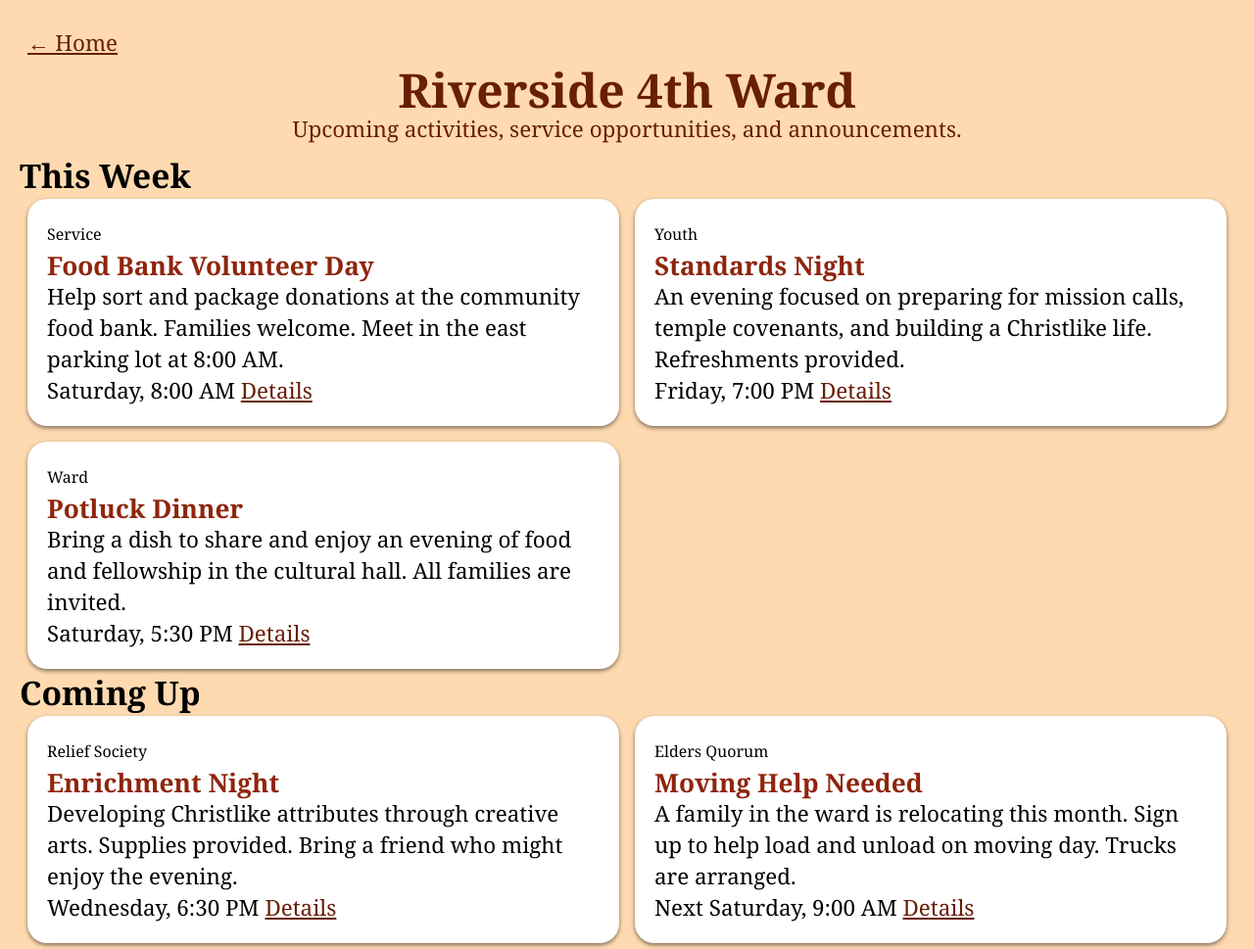
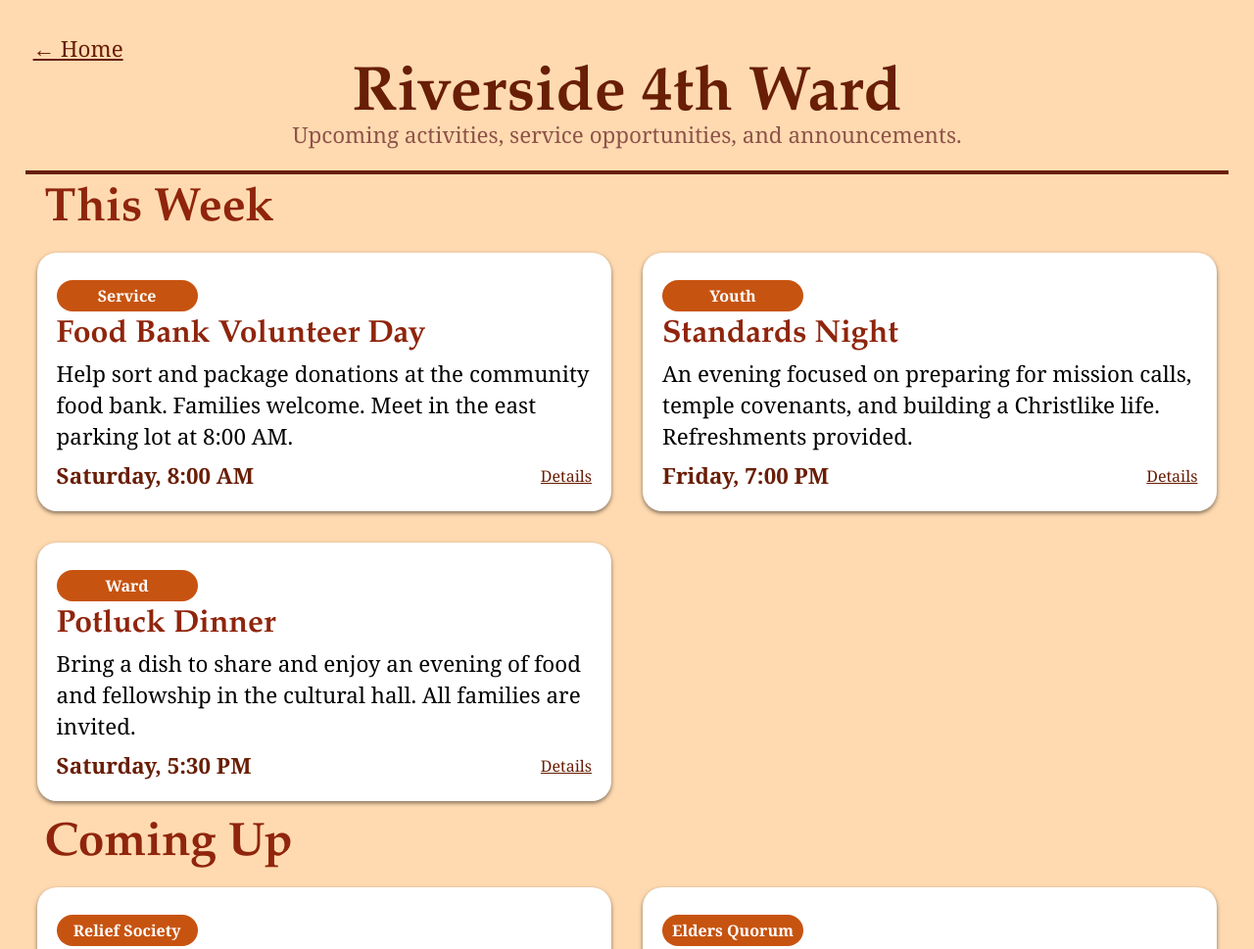
Before and after one commit to Joshwalks7/wdd331-portfolio, a plain HTML site: page unit-1/custom-properties/index.html in a window 1280 px wide. Shown: the top 969 px of the page at 98% size. Drawn offline with Linux system fonts and the light colour scheme.

Commit message:
add custom properties and nesting assignment

```diff
--- a/unit-1/custom-properties/styles.css
+++ b/unit-1/custom-properties/styles.css
@@ -10,23 +10,27 @@
     --color-bg: #ffdab0;
     --card-color-bg: #fff;
     --color-primary: #8F250C;
-    --accent-dark: #691E06;
-    --accent-light: #CA5310;
+    --color-secondary-accent: #691E06;
+    --color-accent-hover: #c75310;
     --color-text: #000;
     /* Spacing: at least sm, md, lg */
     --space-sm: .5rem;
     --space-md: 1.25rem;
     --space-lg: 2rem;
+    --card-columns-sm: 1fr;
+    --card-columns-md: 1fr 1fr;
     /* Typography: font family, base size */
     --font-heading: Garamond, Arial, sans-serif;
     --font-normal-content: Georgia, Arial, sans-serif;
     --font-size-sm: 1rem;
-    --font-size-md: 4vw;
+    --font-size-md: 1.5rem;
     --font-size-lg: 2rem;
     --font-size-xl: 3rem;
+    --font-size-xxl: 4rem;
     /* Borders: radius */
     --border-radius: 20px;
     --card-shadow: 0 2px 4px rgb(0,0,0,0.5);
+    --border-lines: 4px solid var(--color-secondary-accent);
 }
 
 /* ========================================
@@ -53,14 +57,14 @@ body {
     font-family: var(--font-normal-content);
     color: var(--color-text);
     line-height: var(--space-lg);
-    padding: clamp(var(--space-sm), var(--space-md), var(--space-lg));
-    font-size: clamp(var(--font-size-sm), var(--font-size-md), 1.4rem);
+    padding: clamp(var(--space-sm), 2vw, var(--space-lg));
+    font-size: clamp(var(--font-size-sm), 4vw, 1.4rem);
     a {
         /* link color from tokens */
-        color: var(--accent-dark);
+        color: var(--color-secondary-accent);
         &:hover {
             /* hover color from tokens */
-            color: var(--accent-light);
+            color: var(--color-accent-hover);
         }
     }
 }
@@ -84,17 +88,20 @@ body {
     /* text alignment, margin, padding */
     /* Use clamp() for the h1 font size. */
     text-align: center;
-    margin: 0 auto 15px;
-    color: var(--accent-dark);
-    padding: 0;
+    margin: 0 auto var(--space-md);
+    color: var(--color-secondary-accent);
+    padding: 0 0 var(--space-md);
+    border-bottom: var(--border-lines);
     h1 {
         /* fluid font size */
-        font-size: clamp(var(--font-size-lg), 8vw, var(--font-size-xl));
-        padding-bottom: var(--space-sm);
+        font-size: clamp(var(--font-size-xl), 11vw, var(--font-size-xxl));
+        font-family: var(--font-heading);
     }
 
     p {
         /* muted text color, spacing */
+        padding-top: var(--space-sm);
+        color: color-mix(in oklch, var(--color-primary) 55%, gray);
     }
 }
 
@@ -105,8 +112,13 @@ body {
    ======================================== */
 .card-group {
     /* margin-bottom using a token */
+    margin-bottom: var(--space-md);
     h2 {
         /* section heading styles */
+        font-family: var(--font-heading);
+        color: var(--color-primary);
+        font-size: clamp(var(--font-size-lg), 10vw, var(--font-size-xl));
+        padding-left: var(--space-md);
     }
 }
 
@@ -118,11 +130,13 @@ body {
 .cards {
     /* display, gap (use calc to derive from a token), columns */
     display: grid;
-    grid-template-columns: 1fr;
+    grid-template-columns: var(--card-columns-sm);
     margin: 0 auto;
-    /* width: 90%; */
+    width: calc(100% - var(--space-sm));
+    gap: calc(8px + var(--space-sm));
+    margin-top: var(--space-md);
     @media (min-width: 700px) {
-        grid-template-columns: 1fr 1fr;
+        grid-template-columns: var(--card-columns-md);
     }
 }
 
@@ -134,37 +148,63 @@ body {
 .card {
     /* background, padding, border-radius, shadow */
     /* Use a var() with a fallback value here. */
-    background-color: var(--card-color-bg);
-    border-radius: var(--border-radius);
+    background-color: var(--card-color-bg, white);
+    border-radius: var(--border-radius, 20px);
     margin: var(--space-sm);
     padding: var(--space-md);
     box-shadow: var(--card-shadow);
-
-    /* max-width: 450px; */
     .card-tag {
         /* small label: font-size, padding, background, border-radius */
         font-size: var(--font-size-sm);
+        padding: var(--space-sm);
+        margin: var(--space-sm) 0;
+        background-color: var(--color-accent-hover);
+        border-radius: var(--border-radius);
+        color: white;
+        width: calc(var(--space-lg) * 4.5);
+        line-height: calc(var(--space-md) * .8);
+        text-align: center;
+        font-weight: bold;
     }
 
     h3 {
         /* card title styles */
         color: var(--color-primary);
+        font-family: var(--font-heading);
+        font-size: clamp(var(--font-size-md), 8vw, var(--font-size-lg));
     }
 
     p {
         /* card body text */
+        margin: var(--space-sm) 0;
+        color: var(--color-text);
     }
 
     .card-meta {
         /* bottom row: flexbox with space-between */
         /* style the span and link inside here with nesting */
+        display: flex;
+        justify-content: space-between;
+        span {
+            font-weight: bold;
+            color: var(--color-secondary-accent);
+        }
+        a {
+            font-size: var(--font-size-sm);
+            &:hover {
+                transform: translateY(-4px);
+            }
+        }
     }
 }
-
 /* ========================================
    FOOTER
    Style the .board-footer at the bottom.
    ======================================== */
 .board-footer {
     /* text alignment, padding, muted color, top border */
+    text-align: center;
+    padding: var(--space-md);
+    border-top: var(--border-lines);
+    color: color-mix(in oklch, var(--color-primary) 55%, gray);
 }
```
Also changed, not shown: index.html (+10 -0 lines), README.md.
